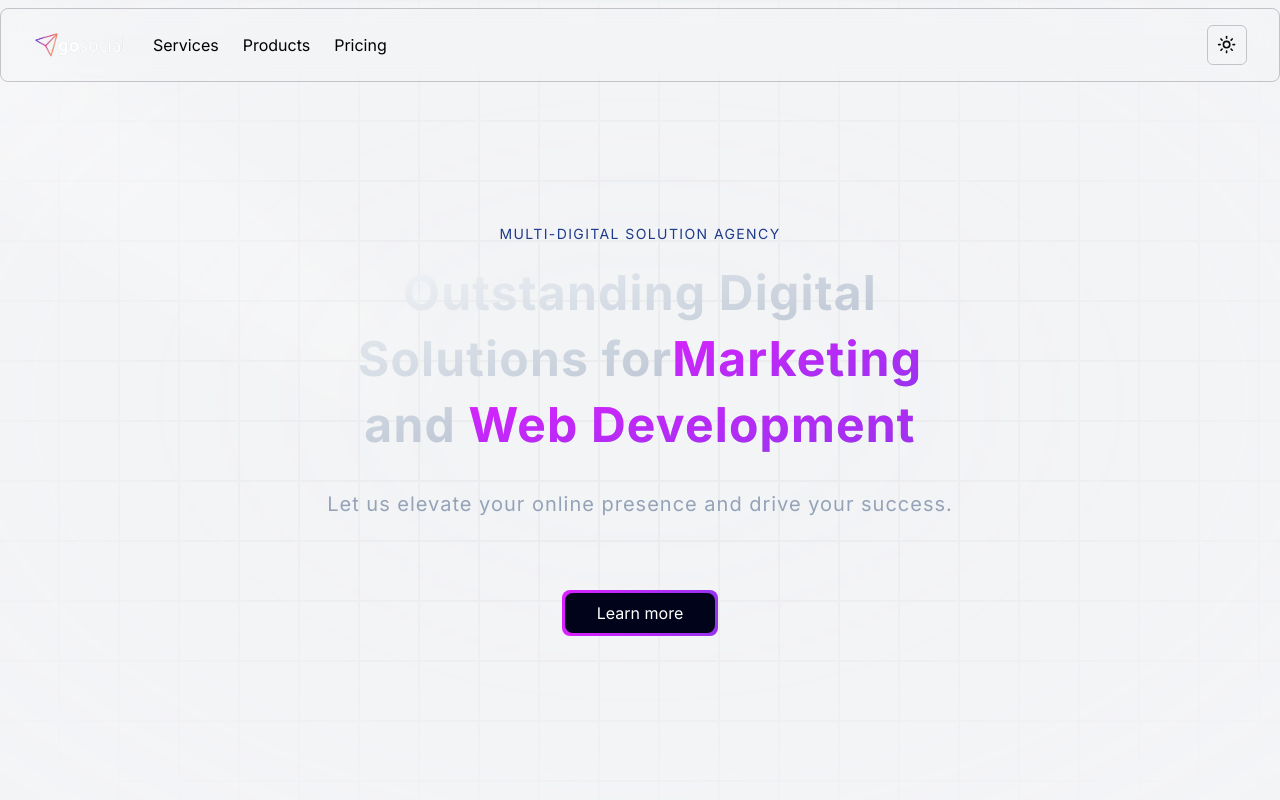
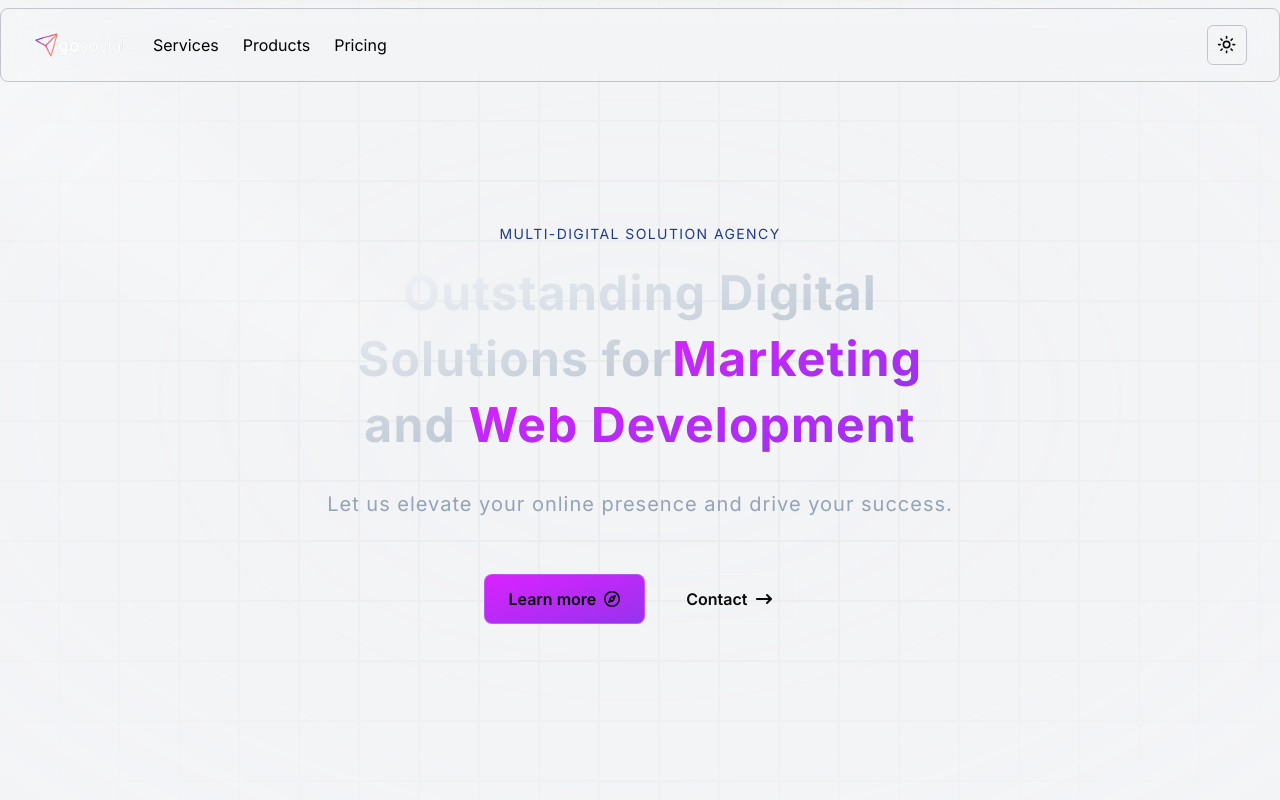
Before and after one commit to borisvicena/gosocial, a Next.js app: page / in a window 1280 px wide. Shown: the top 800 px of the page. Built offline with nearby package versions, Linux system fonts and the light colour scheme.

Commit message:
feat(button): Created a custom ButtonUI component for hero section

```diff
--- a/components/Hero.tsx
+++ b/components/Hero.tsx
@@ -1,9 +1,9 @@
 import React from "react";
 import { GridBackground } from "./ui/GridBackground";
-import HeadingUI from "./ui/TextGenerate";
-import MagicButton from "./ui/MagicButton";
-import { SlArrowDown } from "react-icons/sl";
+import HeadingUI from "./ui/custom/HeadingUI";
 import { Spotlight } from "./ui/Spotlight";
+import ButtonUI from "./ui/custom/ButtonUI";
+import { FaArrowRightLong, FaRegCompass } from "react-icons/fa6";
 
 const Hero = () => {
   return (
@@ -23,9 +23,14 @@ const Hero = () => {
           <p className="text-center md:tracking-wider my-4 text-sm md:text-lg lg:text-xl text-slate-400">
             Let us elevate your online presence and drive your success.
           </p>
-          <a href="#services">
-            <MagicButton title="Learn more" />
-          </a>
+          <div className="inline-flex gap-4 my-10">
+            <a href="#services">
+              <ButtonUI text="Learn more" variant="secondary" size="large" icon={<FaRegCompass />} />
+            </a>
+            <a href="/contact">
+              <ButtonUI text="Contact" variant="none" size="large" icon={<FaArrowRightLong />} />
+            </a>
+          </div>
         </div>
       </div>
     </div>
--- a/components/ui/MagicButton.tsx
+++ /dev/null
@@ -1,22 +0,0 @@
-import React from "react";
-
-const MagicButton = ({
-  title,
-  handleClick,
-  otherClasses,
-}: {
-  title: string;
-  handleClick?: () => void;
-  otherClasses?: string;
-}) => {
-  return (
-    <button className="p-[3px] relative mt-14">
-      <div className="absolute inset-0 bg-gradient-to-r from-[#DA22FF] to-[#9733EE] rounded-lg" />
-      <div className="px-8 py-2 bg-black-100 rounded-lg relative group transition duration-200 text-white hover:bg-transparent">
-        {title}
-      </div>
-    </button>
-  );
-};
-
-export default MagicButton;
--- /dev/null
+++ b/components/ui/custom/ButtonUI.tsx
@@ -0,0 +1,45 @@
+// Toolkit: SigmaUI (Custom Component)
+// Author: Boris Vicena
+
+import React from "react";
+
+type ButtonUIProps = {
+  text?: string;
+  onClick?: () => void;
+  type?: "button" | "submit" | "reset";
+  variant?: "none" | "shadow" | "secondary" | "tertiary";
+  size?: "small" | "medium" | "large";
+  icon?: React.ReactNode;
+};
+
+const ButtonUI: React.FC<ButtonUIProps> = ({
+  text = "This is a button",
+  onClick,
+  type = "button",
+  variant = "shadow",
+  size = "medium",
+  icon,
+}) => {
+  const base =
+    "inline-flex items-center justify-center font-semibold rounded-lg transition duration-300 border border-white/[0.2]";
+  const btnSize = {
+    small: "px-3 py-1 text-sm",
+    medium: "px-4 py-2 text-base",
+    large: "px-6 py-3 text-md",
+  };
+  const btnVariant = {
+    none: "bg-none",
+    shadow: "bg-gradient-to-br from-[#191c2f] to-slate-800 text-white",
+    secondary: "bg-gradient-to-br from-[#DA22FF] to-[#9733EE]",
+    tertiary: "bg-white text-gray-800 border border-gray-300 hover:bg-gray-100 focus:ring-gray-500",
+  };
+
+  return (
+    <button type={type} onClick={onClick} className={`${base} ${btnSize[size]} ${btnVariant[variant]}`}>
+      {text}
+      {icon && <span className={`ml-2`}>{icon}</span>}
+    </button>
+  );
+};
+
+export default ButtonUI;
--- a/components/ui/TextGenerate.tsx
+++ b/components/ui/custom/HeadingUI.tsx
@@ -1,8 +1,12 @@
+// Toolkit: SigmaUI (Custom Component)
+// Author: Boris Vicena
+
 import { cn } from "@/lib/utils";
 import React from "react";
 
 const HeadingUI = () => {
   return (
+    <h1>
       <MainText className="text-center text-[40px] md:text-5xl lg:text-5xl">
         Outstanding Digital Solutions for
         <GradientText fromColor="#DA22FF" toColor="#9733EE">
@@ -13,6 +17,7 @@ const HeadingUI = () => {
           Web Development
         </GradientText>
       </MainText>
+    </h1>
   );
 };
 
```
Lines whose indentation alone changed are shown as unchanged.
